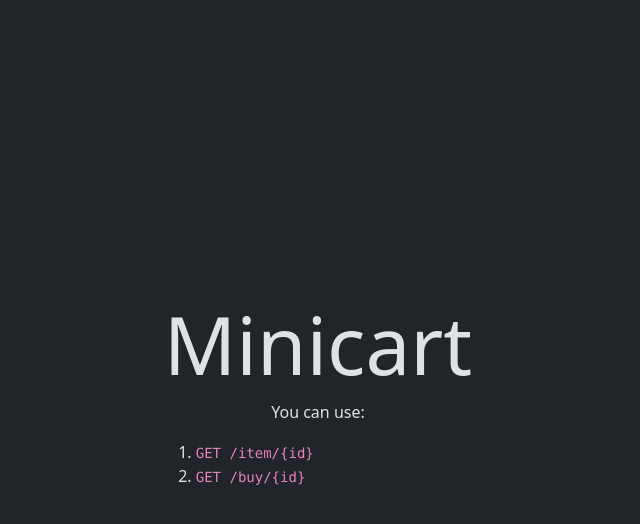
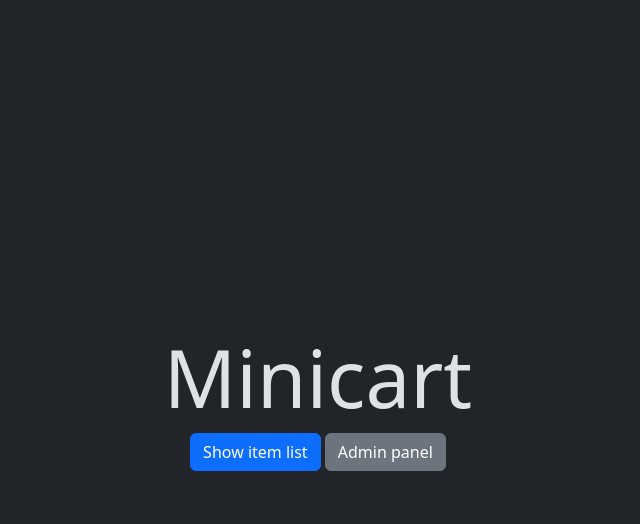
Before and after one commit to artemsuvorov/minicart, a Django app: page / in a window 1280 px wide. Shown: the top 524 px of the page, without its empty margins (322-962 px from the left). Run offline with Django 4.2, Linux system fonts and the light colour scheme; some libraries are stand-ins or nearby versions.

Commit message:
add item list view

```diff
--- a/minicart/products/urls.py
+++ b/minicart/products/urls.py
@@ -5,6 +5,7 @@ from . import views
 urlpatterns = [
     path('', views.index),
     path('success', views.success),
-    path('item/<int:id>', views.get_item),
     path('buy/<int:id>', views.buy_item),
+    path('item/<int:id>', views.display_item),
+    path('items', views.display_items)
 ]
--- a/minicart/products/views.py
+++ b/minicart/products/views.py
@@ -46,17 +46,27 @@ def buy_item(request, id):
     })
 
 
-def get_item(request, id):
+def display_item(request, id):
     item = _find_item_or_default(id)
     return render(request, 'item.html', {
         'item': item
     })
 
 
+def display_items(request):
+    return render(request, 'items.html', {
+        'items': _get_item_list()
+    })
+
+
 def _find_item_or_default(id):
     try:
-        return Item.objects.get(pk=id)
+        return _get_item_list().get(pk=id)
     except Item.DoesNotExist:
         return None
     # valid_id = id >= 0 and id < len(items)
     # return items[id] if valid_id else None
+
+
+def _get_item_list():
+    return Item.objects.all()
--- a/minicart/templates/index.html
+++ b/minicart/templates/index.html
@@ -3,13 +3,10 @@
 {% block content %}
 
 <div class="m-0">
-    <h1 class="display-1">Minicart</h1>
-    <p class="text-center">You can use:</p>
-    <div>
-        <ol>
-            <li><code>GET /item/{id}</code></li>
-            <li><code>GET /buy/{id}</code></li>
-        </ol>
+    <h1 class="display-1 user-select-none">Minicart</h1>
+    <div class="text-center">
+        <a href="/items" class="btn btn-primary">Show item list</a>
+        <a href="/admin" class="btn btn-secondary">Admin panel</a>
     </div>
 </div>
 
--- a/minicart/templates/success.html
+++ b/minicart/templates/success.html
@@ -3,7 +3,7 @@
 {% block content %}
 
 <div class="m-0">
-    <h1 class="display-3">Successfully bought an item!</h1>
+    <h1 class="display-3 user-select-none">Successfully bought an item!</h1>
     <p>
         <span>&#8592</span>
         <a href="/" class="text-muted">Return to the home page</a>
```
Also changed, not shown: minicart/templates/items.html (added, +30 -0 lines).
